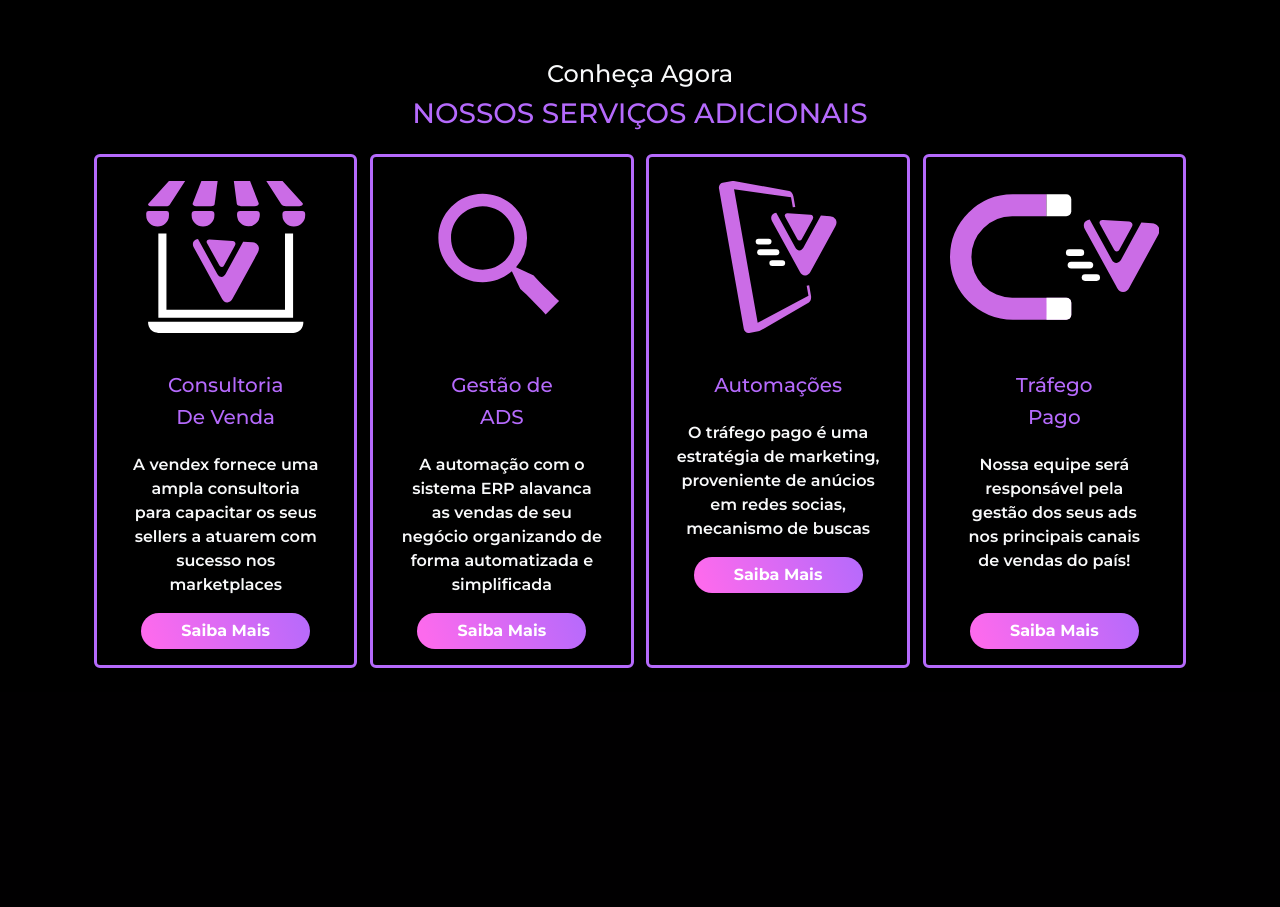
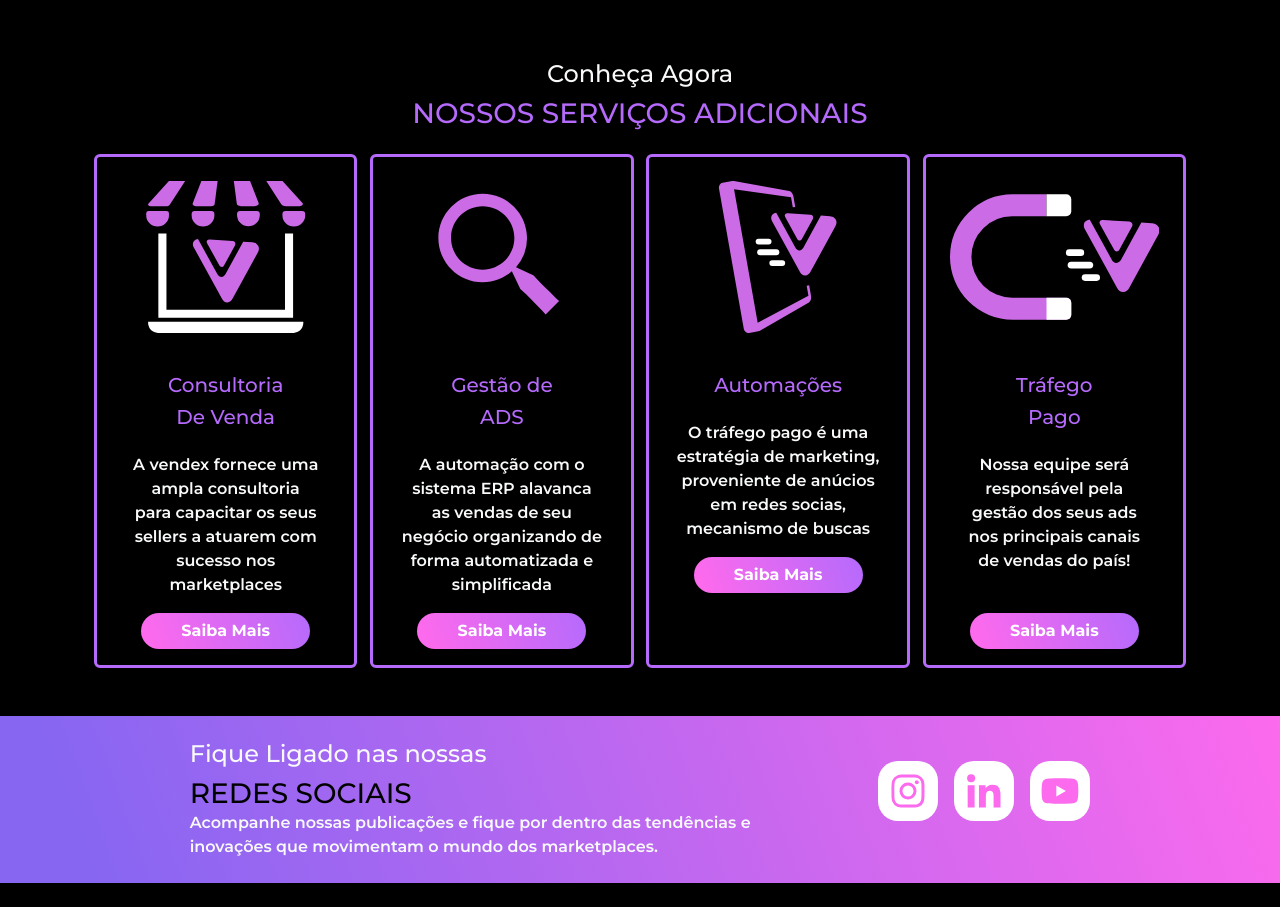
Before and after one commit to ArthurrGuilherme/Site, a PHP site: page /gdm.php in a window 1280 px wide. Shown: the part 4289-5196 px from the top of the page. Before the commit the page ends 4957 px from the top, so only its background shows below. Run offline with PHP 8.4, Linux system fonts and the light colour scheme.

Commit message:
Redes Sociais

```diff
--- a/gdm.php
+++ b/gdm.php
@@ -387,6 +387,11 @@
                 </article>
             </section>
         <!--Serviços-->
+        <br>
+        <!--Redes Sociais-->
+            <?php echo $redes ?>
+        <!--Redes Sociais-->
+        <br>
     </main>
 </body>
     <?php echo $headjs ?>
```
